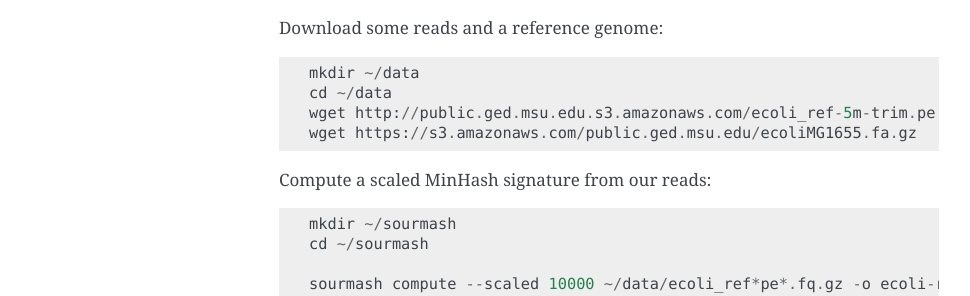
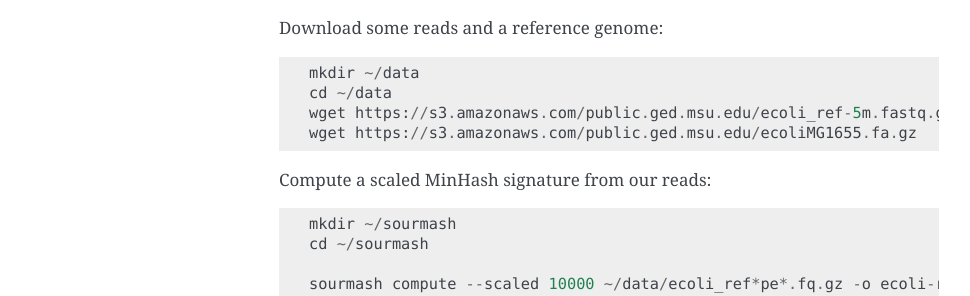
Before and after one commit to sourmash-bio/sourmash, a Sphinx documentation site: the page built from doc/tutorials.md, in a window 1280 px wide and 900 px high, scrolled down 631 px. Shown: the part 156-452 px from the top of the window, without its empty margins (141-1111 px from the left). Built offline with Sphinx 7.4.7, drawn with Linux system fonts in a browser that asks for light colours; pages that are not in the unit, such as notebooks, are missing from menus; some of the changed lines change nothing that is shown.

Commit message:
Fix download link for ecoli reads

````diff
--- a/doc/tutorials.md
+++ b/doc/tutorials.md
@@ -41,7 +41,7 @@
 ```
 mkdir ~/data
 cd ~/data
-wget http://public.ged.msu.edu.s3.amazonaws.com/ecoli_ref-5m-trim.pe.fq.gz
+wget https://s3.amazonaws.com/public.ged.msu.edu/ecoli_ref-5m.fastq.gz
 wget https://s3.amazonaws.com/public.ged.msu.edu/ecoliMG1655.fa.gz
 ```
 
````
